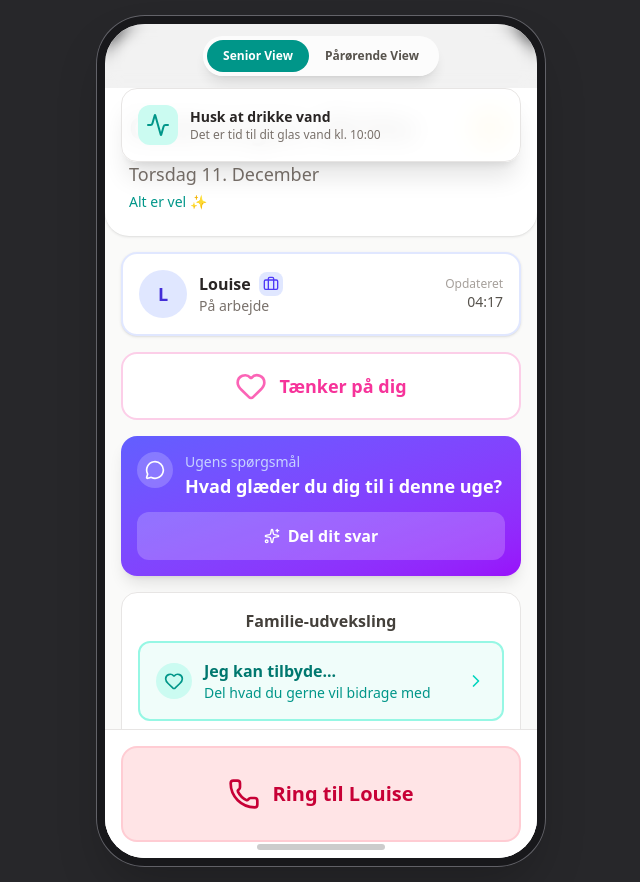
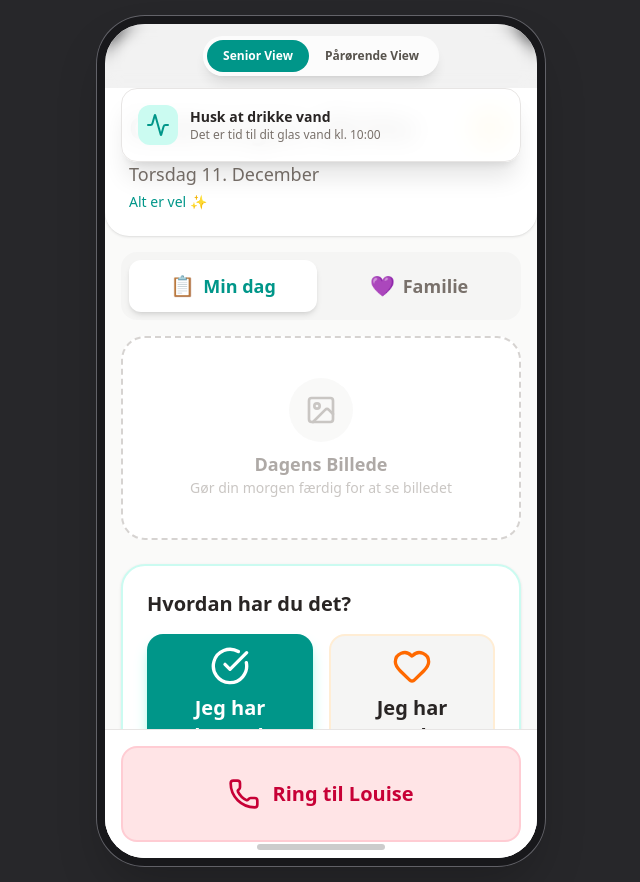
Before and after one commit to DinkoJuric/aeldrebagen, a React (Vite) app in the folder tryg-app/: page / in a window 1280 px wide. Shown: the whole page, without its empty margins (319-959 px from the left). Built offline with nearby package versions, Linux system fonts and the light colour scheme.

Commit message:
feat: Add tabbed layout for SeniorView (experimental) - TabNavigation.jsx with Min dag/Familie tabs - FEATURES.tabbedLayout flag for easy revert - Daily tab: tasks, rewards, check-in - Family tab: status, ping, questions, help exchange - Revert with: git checkout v1.3-before-tabs

```diff
--- a/tryg-app/src/components/SeniorView.jsx
+++ b/tryg-app/src/components/SeniorView.jsx
@@ -18,6 +18,7 @@ import { ThinkingOfYouButton } from './ThinkingOfYou';
 import { BodyPainSelector } from './BodyPainSelector';
 import { WeeklyQuestionCard, MemoryTrigger } from './WeeklyQuestion';
 import { HelpExchange } from './HelpExchange';
+import { TabNavigation } from './TabNavigation';
 import { SYMPTOMS_LIST } from '../data/constants';
 import { FEATURES } from '../config/features';
 
@@ -28,6 +29,7 @@ export const SeniorView = ({
     const [showCallModal, setShowCallModal] = useState(false);
     const [showSymptomModal, setShowSymptomModal] = useState(false);
     const [activePeriod, setActivePeriod] = useState('morgen');
+    const [activeTab, setActiveTab] = useState('daily'); // 'daily' or 'family'
 
     // Two-step symptom flow: symptom type → body location (for pain)
     const [selectedSymptom, setSelectedSymptom] = useState(null);
@@ -132,38 +134,14 @@ export const SeniorView = ({
             {/* Main Content - Scrollable */}
             <main className="flex-1 overflow-y-auto p-4 space-y-4 pb-24">
 
-                {/* Family Status - toggle with FEATURES.familyStatusCard */}
-                {FEATURES.familyStatusCard && (
-                    <FamilyStatusCard familyStatus={familyStatus} familyName="Louise" />
+                {/* Tab Navigation - only show if tabbedLayout enabled */}
+                {FEATURES.tabbedLayout && (
+                    <TabNavigation activeTab={activeTab} onTabChange={setActiveTab} />
                 )}
 
-                {/* Thinking of You - toggle with FEATURES.thinkingOfYou */}
-                {FEATURES.thinkingOfYou && (
-                    <ThinkingOfYouButton onSendPing={onSendPing} fromName="Birthe" />
-                )}
-
-                {/* Weekly Question Ritual - toggle with FEATURES.weeklyQuestion */}
-                {FEATURES.weeklyQuestion && (
-                    <WeeklyQuestionCard
-                        onAnswer={onWeeklyAnswer}
-                        answers={weeklyAnswers}
-                        userName="Birthe"
-                    />
-                )}
-
-                {/* Memory Trigger - toggle with FEATURES.memoryTriggers */}
-                {FEATURES.memoryTriggers && <MemoryTrigger />}
-
-                {/* Dignity-Preserving Help Exchange - toggle with FEATURES.helpExchange */}
-                {FEATURES.helpExchange && (
-                    <HelpExchange
-                        onOffer={onHelpOffer}
-                        onRequest={onHelpRequest}
-                        activeOffers={helpOffers}
-                        activeRequests={helpRequests}
-                    />
-                )}
-
+                {/* ===== DAILY TAB ===== */}
+                {(!FEATURES.tabbedLayout || activeTab === 'daily') && (
+                    <>
                         {/* Reward Card (Behavioral Hook) */}
                         <div className={`
                     rounded-3xl p-6 mb-6 transition-all duration-500 border-2 overflow-hidden relative
@@ -228,6 +206,45 @@ export const SeniorView = ({
                         {renderTaskSection('Frokost (Kl. 12-13)', 'frokost', <Sun className="w-6 h-6 text-stone-600" />)}
                         <div className="h-px bg-stone-200 my-4" />
                         {renderTaskSection('Eftermiddag (Kl. 14-17)', 'eftermiddag', <Moon className="w-6 h-6 text-stone-600" />)}
+                    </>
+                )}
+
+                {/* ===== FAMILY TAB ===== */}
+                {(!FEATURES.tabbedLayout || activeTab === 'family') && (
+                    <>
+                        {/* Family Status - toggle with FEATURES.familyStatusCard */}
+                        {FEATURES.familyStatusCard && (
+                            <FamilyStatusCard familyStatus={familyStatus} familyName="Louise" />
+                        )}
+
+                        {/* Thinking of You - toggle with FEATURES.thinkingOfYou */}
+                        {FEATURES.thinkingOfYou && (
+                            <ThinkingOfYouButton onSendPing={onSendPing} fromName="Birthe" />
+                        )}
+
+                        {/* Weekly Question Ritual - toggle with FEATURES.weeklyQuestion */}
+                        {FEATURES.weeklyQuestion && (
+                            <WeeklyQuestionCard
+                                onAnswer={onWeeklyAnswer}
+                                answers={weeklyAnswers}
+                                userName="Birthe"
+                            />
+                        )}
+
+                        {/* Memory Trigger - toggle with FEATURES.memoryTriggers */}
+                        {FEATURES.memoryTriggers && <MemoryTrigger />}
+
+                        {/* Dignity-Preserving Help Exchange - toggle with FEATURES.helpExchange */}
+                        {FEATURES.helpExchange && (
+                            <HelpExchange
+                                onOffer={onHelpOffer}
+                                onRequest={onHelpRequest}
+                                activeOffers={helpOffers}
+                                activeRequests={helpRequests}
+                            />
+                        )}
+                    </>
+                )}
 
             </main>
 
--- /dev/null
+++ b/tryg-app/src/components/TabNavigation.jsx
@@ -0,0 +1,42 @@
+import React from 'react';
+import { Calendar, Heart } from 'lucide-react';
+
+// Tab definitions for SeniorView navigation
+const TABS = [
+    { id: 'daily', label: 'Min dag', icon: Calendar, emoji: '📋' },
+    { id: 'family', label: 'Familie', icon: Heart, emoji: '💜' },
+];
+
+export const TabNavigation = ({ activeTab, onTabChange }) => {
+    return (
+        <div className="flex gap-2 p-2 bg-stone-100 rounded-2xl">
+            {TABS.map(tab => {
+                const isActive = activeTab === tab.id;
+                return (
+                    <button
+                        key={tab.id}
+                        onClick={() => onTabChange(tab.id)}
+                        className={`
+                            flex-1 flex items-center justify-center gap-2 py-3 px-4 rounded-xl
+                            font-semibold text-lg transition-all duration-200
+                            focus:outline-none focus:ring-2 focus:ring-teal-400 focus:ring-offset-2
+                            ${isActive
+                                ? 'bg-white text-teal-600 shadow-md'
+                                : 'text-stone-500 hover:bg-stone-200'
+                            }
+                        `}
+                        aria-label={tab.label}
+                        aria-selected={isActive}
+                        role="tab"
+                    >
+                        <span className="text-xl">{tab.emoji}</span>
+                        <span>{tab.label}</span>
+                    </button>
+                );
+            })}
+        </div>
+    );
+};
+
+export { TABS };
+export default TabNavigation;
--- a/tryg-app/src/config/features.js
+++ b/tryg-app/src/config/features.js
@@ -2,6 +2,9 @@
 // Set to false to temporarily disable a feature
 
 export const FEATURES = {
+    // Layout
+    tabbedLayout: true,        // Use tabs instead of scrolling (experimental)
+
     // Phase 5: Emotional Connection
     weeklyQuestion: true,      // Weekly Question of the Week card
     memoryTriggers: false,      // "Husker du da...?" memories
```
Lines whose indentation alone changed are shown as unchanged.
